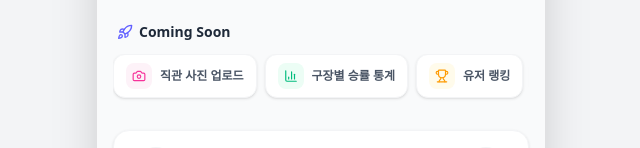
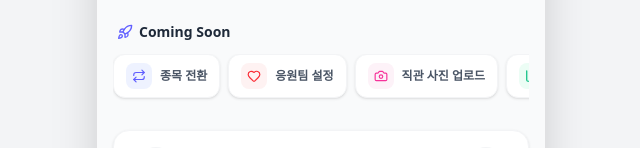
Before and after one commit to tldtyd508/hisporty, a Next.js app: page / in a window 1280 px wide. Shown: the part 394-542 px from the top of the page, without its empty margins (319-959 px from the left). Built offline with nearby package versions, Linux system fonts and the light colour scheme; no server answers; the database is empty.

Commit message:
docs: expand ROADMAP with league switching, fav team, and DB schema hardening

```diff
--- a/app/components/ComingSoon.tsx
+++ b/app/components/ComingSoon.tsx
@@ -1,8 +1,10 @@
 "use client";
 
-import { Rocket, Camera, BarChart3, Trophy, Share2, MessageSquare } from 'lucide-react';
+import { Rocket, Camera, BarChart3, Trophy, Share2, MessageSquare, Repeat, Heart } from 'lucide-react';
 
 const COMING_SOON_ITEMS = [
+    { icon: Repeat, label: '종목 전환', color: 'text-indigo-500 bg-indigo-50' },
+    { icon: Heart, label: '응원팀 설정', color: 'text-red-500 bg-red-50' },
     { icon: Camera, label: '직관 사진 업로드', color: 'text-pink-500 bg-pink-50' },
     { icon: BarChart3, label: '구장별 승률 통계', color: 'text-emerald-500 bg-emerald-50' },
     { icon: Trophy, label: '유저 랭킹', color: 'text-amber-500 bg-amber-50' },
```
Also changed, not shown: 1 other file (tests, documents, lock files or other folders).
